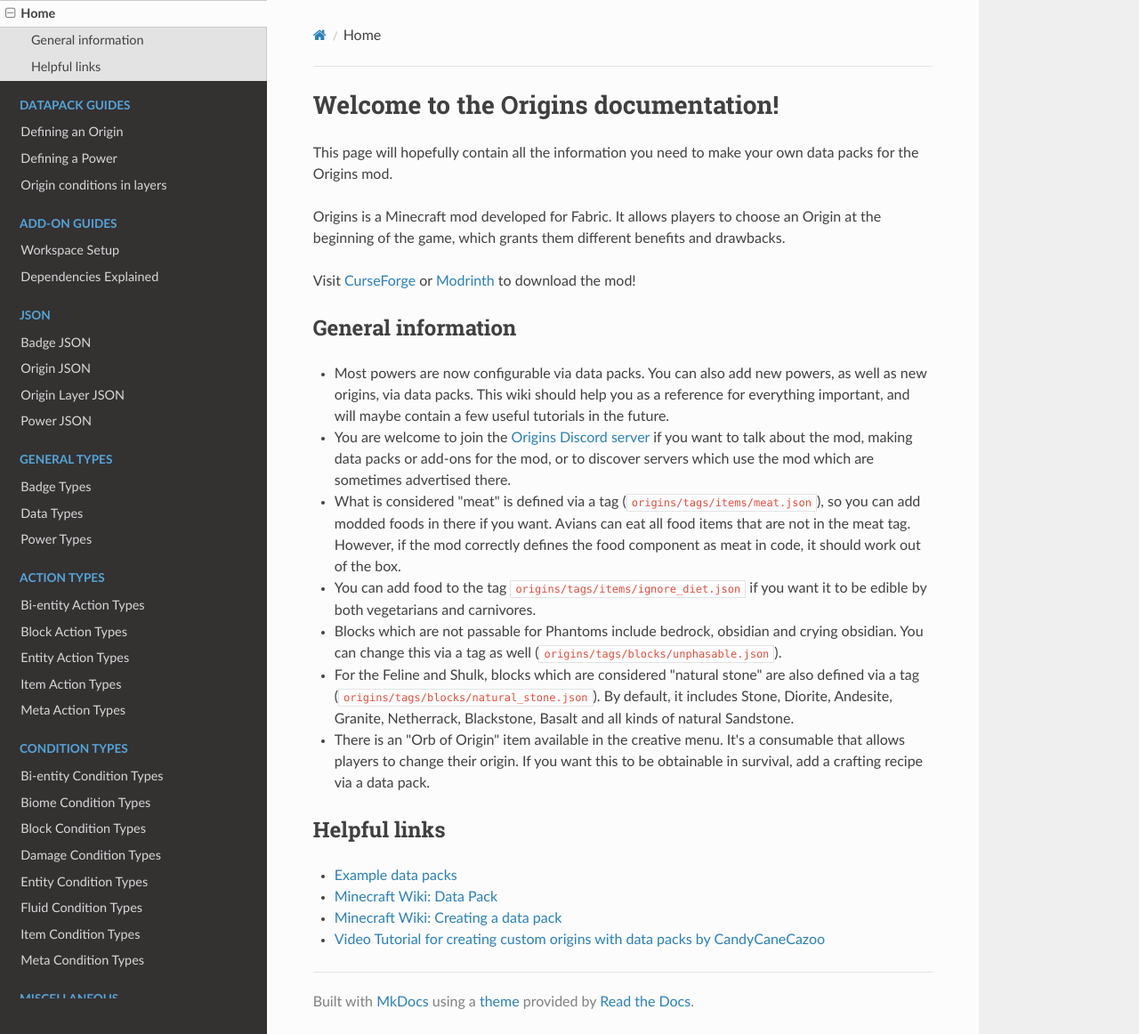
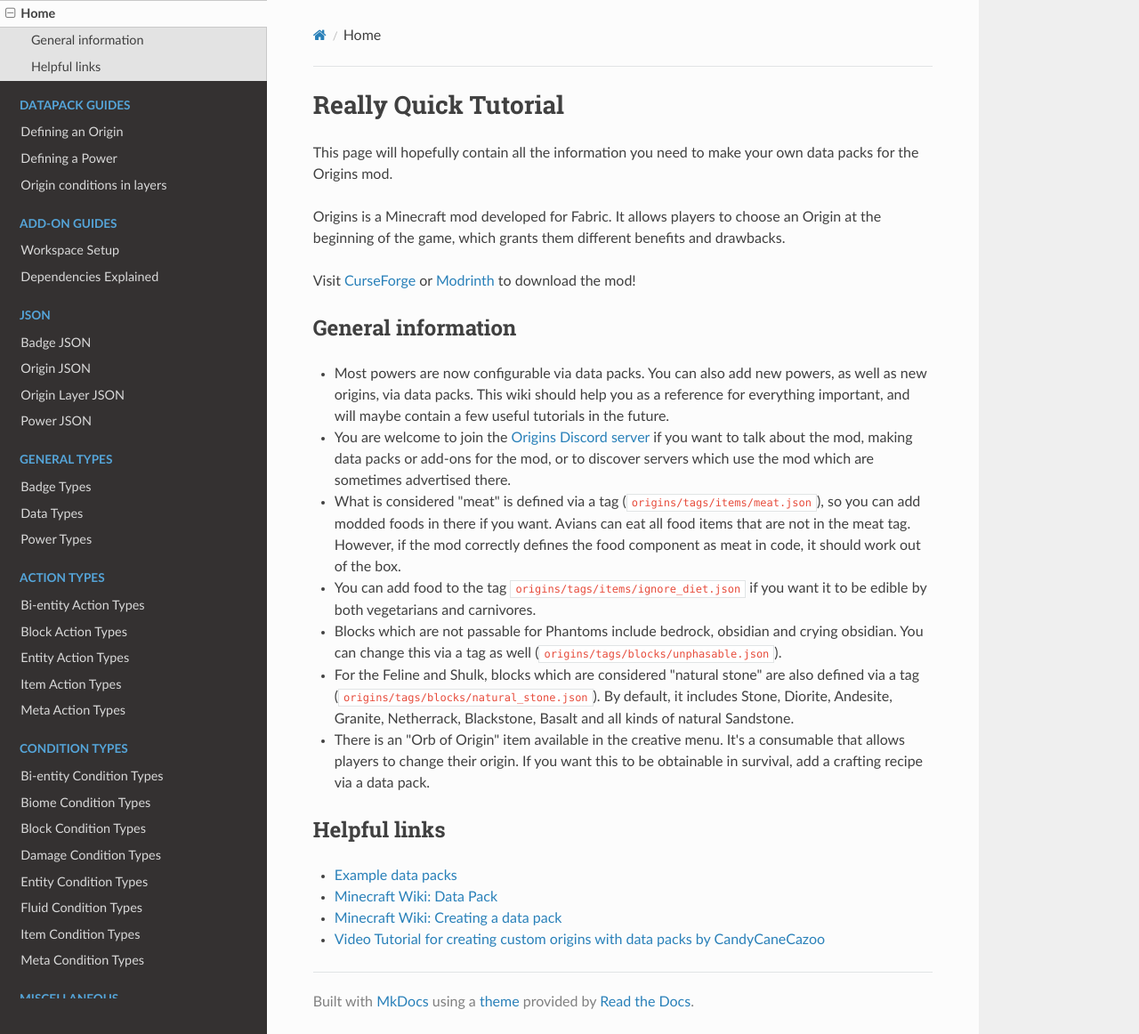
Before and after one commit to Kawatt/-Origins-Mod-Power-Making-Tutorial-, an MkDocs documentation site: the page built from docs/index.md, in a window 1280 px wide and 1162 px high. Shown: the whole window at 89% size. Built offline with MkDocs 1.6.1, drawn with Linux system fonts in a browser that asks for light colours; nearby versions of some CDN libraries.

Commit message:
Update index.md

```diff
--- a/docs/index.md
+++ b/docs/index.md
@@ -3,7 +3,7 @@ title: Home
 date: 2021-04-04
 ---
 
-# Welcome to the Origins documentation!
+# Really Quick Tutorial
 
 This page will hopefully contain all the information you need to make your own data packs for the Origins mod.
 
```
